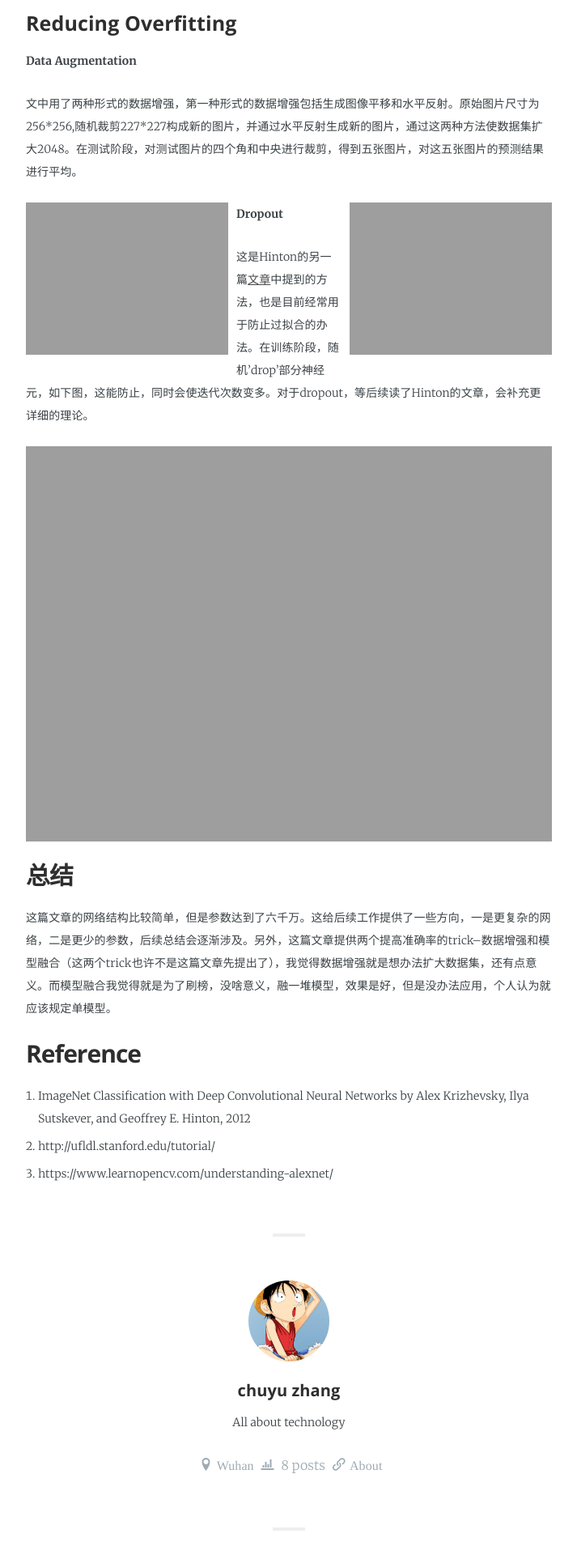
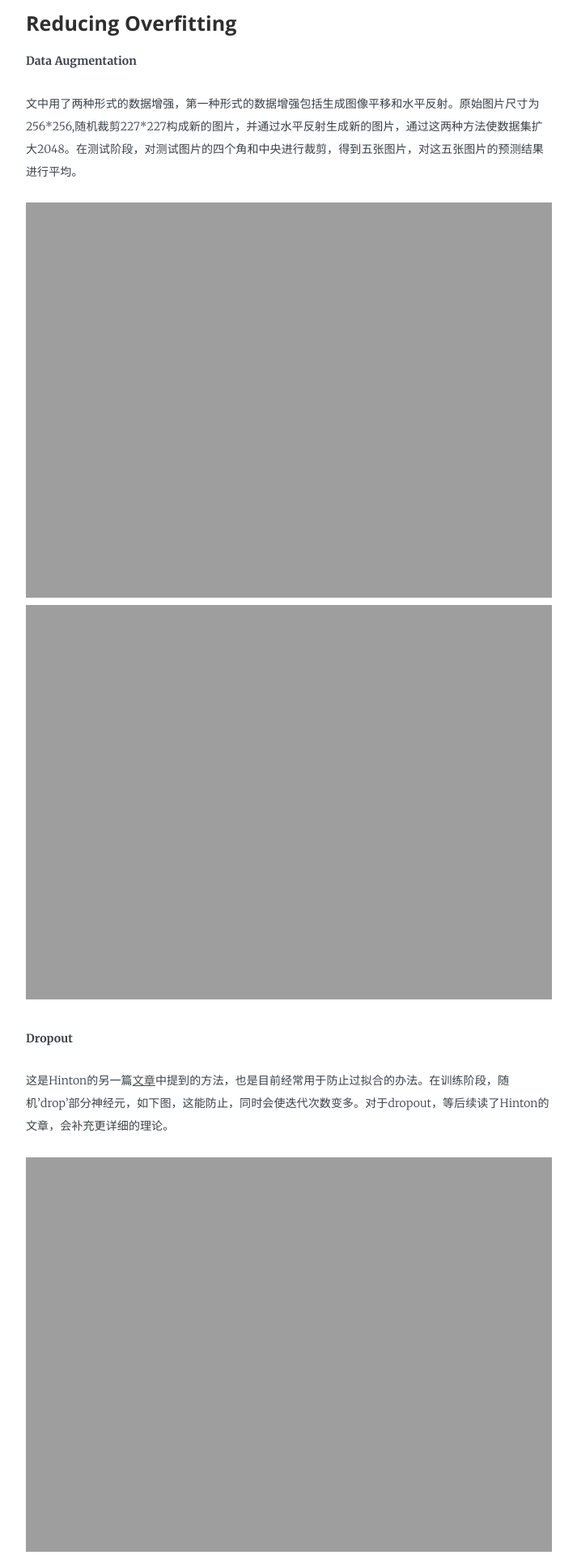
Before and after one commit to kleinzcy/kleinzcy.github.io, a Jekyll site: the page built from _posts/2019-06-23-alexnet.md, in a window 1280 px wide. Shown: the part 2388-4308 px from the top of the page at 81% size, without its empty margins (283-996 px from the left). Built offline with Jekyll 4.4.1, drawn with Linux system fonts in a browser that asks for light colours; some web fonts are replaced; formulas are drawn with MathJax 3.

Commit message:
Update ImageNet Classification with Deep Convolutional Neural Networks

```diff
--- a/_posts/2019-06-23-alexnet.md
+++ b/_posts/2019-06-23-alexnet.md
@@ -49,8 +49,9 @@
 
   文中用了两种形式的数据增强，第一种形式的数据增强包括生成图像平移和水平反射。原始图片尺寸为256\*256,随机裁剪227\*227构成新的图片，并通过水平反射生成新的图片，通过这两种方法使数据集扩大2048。在测试阶段，对测试图片的四个角和中央进行裁剪，得到五张图片，对这五张图片的预测结果进行平均。
 
-  ![]({{ "/media/img/AlexNet-Data-Augmentation-Mirror-Image.jpg#right" | absolute_url }})
-  ![]({{ "/media/img/AlexNet-Data-Augmentation-Random-Crops.jpg#left" | absolute_url }})
+  ![]({{ "/media/img/AlexNet-Data-Augmentation-Mirror-Image.jpg" | absolute_url }})
+  ![]({{ "/media/img/AlexNet-Data-Augmentation-Random-Crops.jpg" | absolute_url }})
+
 
 **Dropout**
 
```
